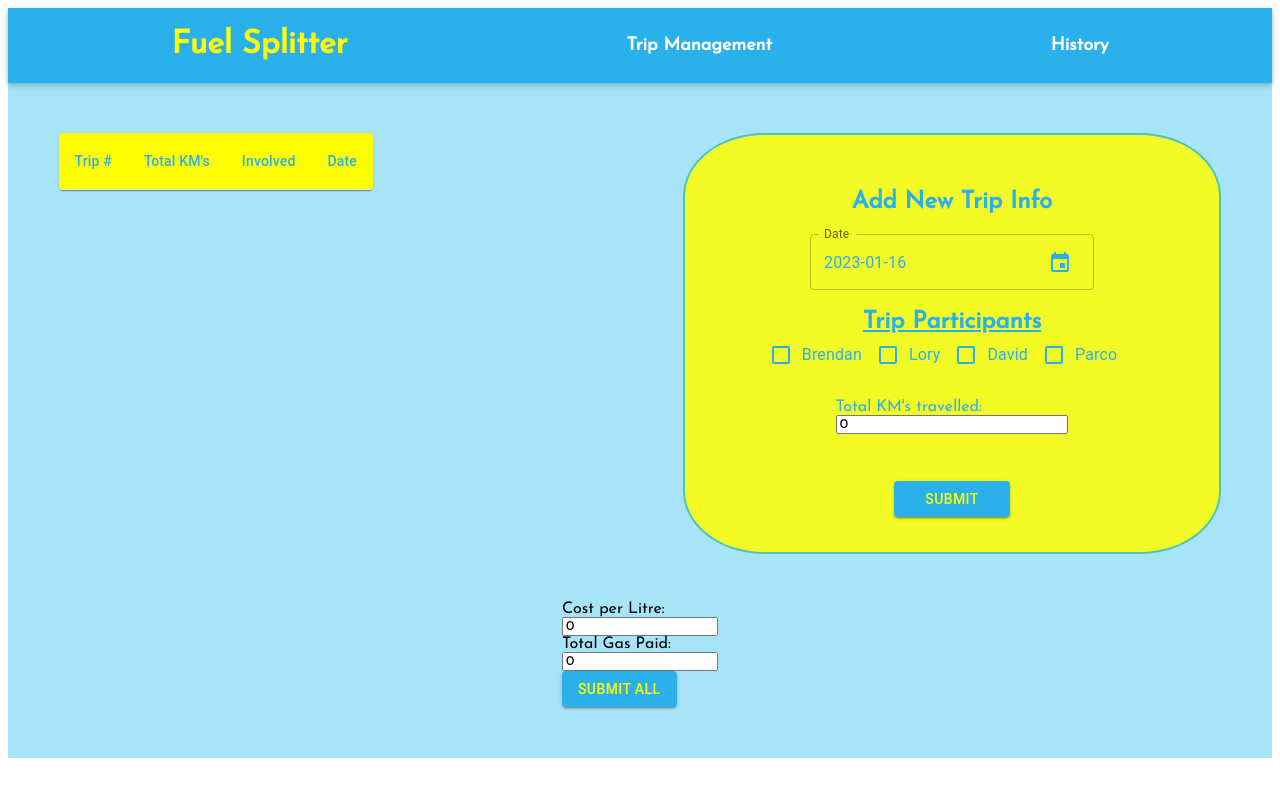
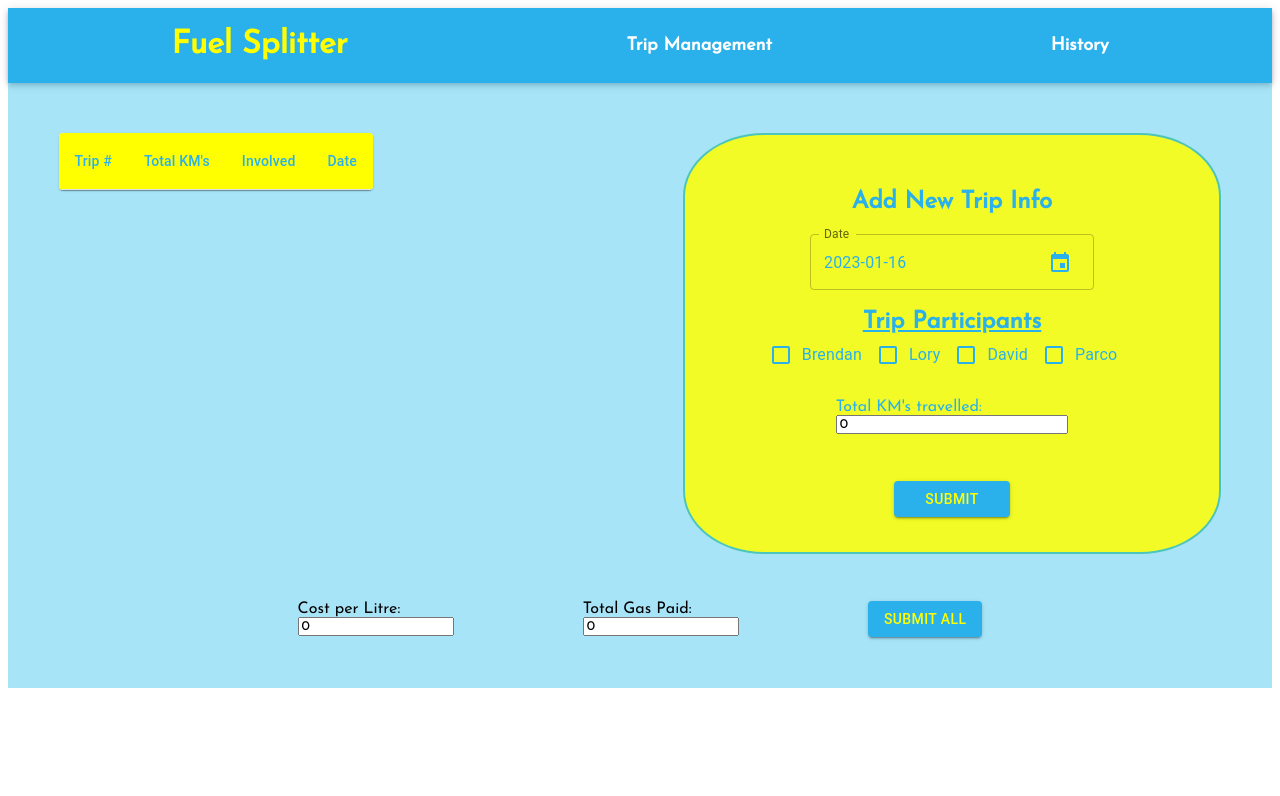
Before and after one commit to woobrendan/Fuel_Splitter, a React (Create React App) app in the folder fuel_splitter/: page / in a window 1280 px wide. Shown: the top 796 px of the page. Built offline with nearby package versions, Linux system fonts and the light colour scheme.

Commit message:
target submitAll, new version. give display, flex direction, width and margin top. change submitAll prior to contain form. remove width. target span nested inside submitAll, give size, color, alignment and padding

```diff
--- a/fuel_splitter/src/Styles/tripinfo.scss
+++ b/fuel_splitter/src/Styles/tripinfo.scss
@@ -13,19 +13,31 @@
   }
 
   .single_trip__submitAll {
+    display: flex;
+    flex-direction: column;
+    width: 70%;
     margin-top: 4%;
-    display: flex;
-    justify-content: space-around;
-    width: 55%;
 
     span {
-      font-size: 12px;
+      font-size: 16px;
       color: red;
+      align-self: center;
+      padding-bottom: 2%;
     }
 
-    .single_trip__submitAll__input {
+    .single_trip__submitAll__form {
       display: flex;
-      flex-direction: column;
+      justify-content: space-around;
+      // width: 55%;
+
+      span {
+        font-size: 12px;
+      }
+
+      .single_trip__submitAll__input {
+        display: flex;
+        flex-direction: column;
+      }
     }
   }
 
```
